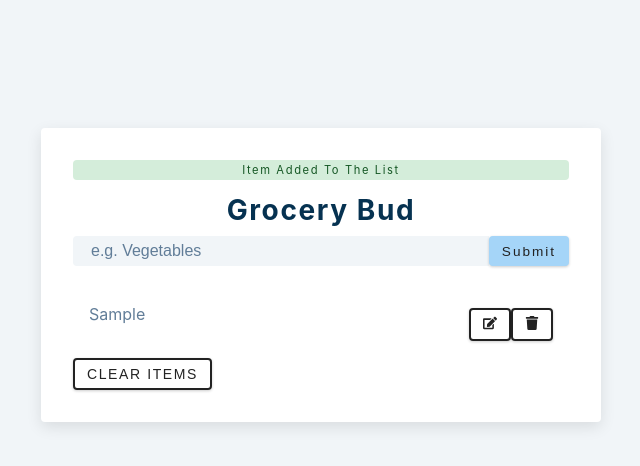
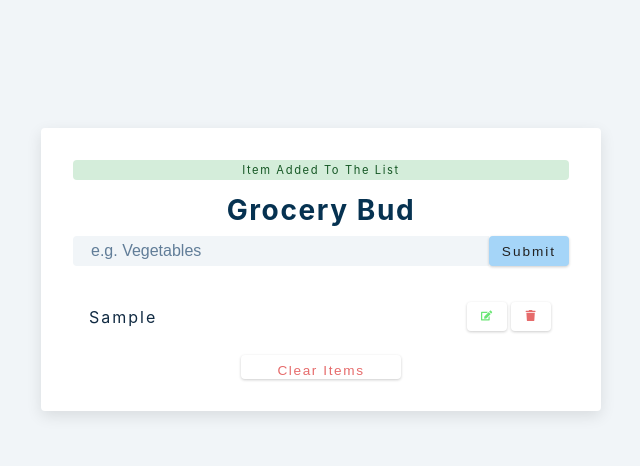
Before and after one commit to ROHITchin995/grocery-bud, a React (Create React App) app: page / in a window 1280 px wide. Both pictures are taken after typing "Sample" into the empty fields and a click on the button "Submit". Shown: the top 466 px of the page, without its empty margins (319-959 px from the left). Built offline with nearby package versions, Linux system fonts and the light colour scheme; the HTML template or start-up script is replaced by a standard one.

Commit message:
css for buttons added

```diff
--- a/src/App.js
+++ b/src/App.js
@@ -84,7 +84,7 @@ function App() {
         {list.length > 0 && (
           <div className='grocery_container'>
             <List items={list} removeItem={removeItem} editItem={editItem}/>
-            <button onClick={clearList}>
+            <button className='clear_button' onClick={clearList}>
               Clear Items
             </button>
           </div>
--- a/src/List.js
+++ b/src/List.js
@@ -10,12 +10,12 @@ export const List = ({ items, removeItem, editItem }) => {
         const { id, title } = items;
         return (
           <article className='grocery_item' key={id}>
-            <p>{title}</p>
+            <p className='title'>{title}</p>
             <div>
-              <button onClick={()=> editItem(id)}>
+              <button className='edit_button' onClick={()=> editItem(id)}>
                 <FaEdit />
               </button>
-              <button onClick={()=> removeItem(id)}>
+              <button className='delete_button' onClick={()=> removeItem(id)}>
                 <FaTrash />
               </button>
             </div>
--- a/src/index.css
+++ b/src/index.css
@@ -205,9 +205,57 @@ List
   border-radius: var(--radius);
   text-transform: capitalize;
 }
-..grocery_item:hover{
+.grocery_item:hover{
   color: var(--clr-grey-5);
 }
+.title{
+  margin-bottom: 0;
+  color: var(--clr-grey-1);
+  letter-spacing: 2px;
+  transition: var(--transition);
+}
+.delete_button, .edit_button{
+  background: transparent;
+  border-color: transparent;
+  cursor: pointer;
+  font-size: 0.7rem;
+  margin: 0 0.15rem;
+  transition: var(--transition);
+}
+.edit_button{
+  color: var(--clr-green-light);
+}
+.edit_button:hover{
+  color: var(--clr-green-dark);
+}
+.delete_button{
+  color: var(--clr-red-light);
+}
+.delete_button:hover{
+  color: var(--clr-red-dark);
+}
+.clear_button{
+  text-transform: capitalize;
+  width: 10rem;
+  height: 1.5rem;
+  display: grid;
+  align-items: center;
+  background: transparent;
+  border-color: transparent;
+  color: var(--clr-red-light);
+  margin: 0 auto;
+  font-size: 0.85rem;
+  letter-spacing: var(--spacing);
+  cursor: pointer;
+  transition: var(--transition);
+  margin-top: 1.25rem;
+}
+.clear_button:hover{
+  color: var(--clr-red-dark);
+}
+
+/* Media Queries */
+
 @media screen and (min-width: 992px) {
   .section-center {
     width: 95vw;
```
